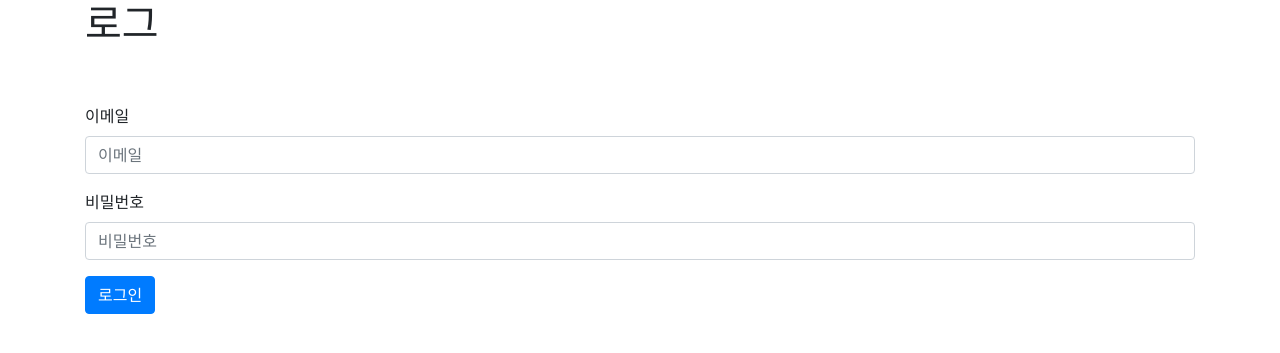
After one commit to academey/django_fc_shopping_mall, a Django app: page /login/ in a window 1280 px wide. The commit adds this page. Shown: the top 353 px of the page. Run offline with Django 3.2, Linux system fonts and the light colour scheme; some libraries are stand-ins or nearby versions.

Commit message:
Login forms & view 만들기

```diff
--- a/fc_django/fc_django/urls.py
+++ b/fc_django/fc_django/urls.py
@@ -15,11 +15,12 @@ Including another URLconf
 """
 from django.contrib import admin
 from django.urls import path
-from fcuser.views import index, RegisterView
+from fcuser.views import index, RegisterView, LoginView
 
 urlpatterns = [
     path('admin/', admin.site.urls),
     path('', index),
     path('register/', RegisterView.as_view()),
+    path('login/', LoginView.as_view()),
 
 ]
--- a/fc_django/fcuser/forms.py
+++ b/fc_django/fcuser/forms.py
@@ -1,5 +1,6 @@
 from django import forms
 from .models import Fcuser
+from django.contrib.auth.hashers import check_password, make_password
 
 
 class RegisterForm(forms.Form):
@@ -35,6 +36,39 @@ class RegisterForm(forms.Form):
             else:
                 fcuser = Fcuser(
                     email=email,
-                    password=password
+                    password=make_password(password)
                 )
                 fcuser.save()
+
+
+class LoginForm(forms.Form):
+    email = forms.EmailField(
+        error_messages={
+            'required': '이메일 입력해주세요'
+        },
+        max_length=64, label='이메일'
+    )
+    password = forms.CharField(
+        error_messages={
+            'required': '비밀번호 입력해주세요'
+        },
+        widget=forms.PasswordInput, label='비밀번호'
+    )
+
+    def clean(self):
+        cleaned_data = super().clean()
+        email = cleaned_data.get('email')
+        password = cleaned_data.get('password')
+
+        if email and password:
+            try:
+                fcuser = Fcuser.objects.get(email=email)
+            except Fcuser.DoesNotExist:
+                self.add_error('email', '해당 이메일로 가입한 유저가 없습니다.')
+                return
+
+            if not check_password(password, fcuser.password):
+                self.add_error('password', '비밀번호가 틀렸습니')
+            else:
+                self.user_id = fcuser.id
+                self.email = fcuser.email
--- a/fc_django/fcuser/templates/index.html
+++ b/fc_django/fcuser/templates/index.html
@@ -1,4 +1,5 @@
 {% extends "base.html" %}
 {% block contents %}
 Hello world
+{{ email }}
 {% endblock %}
--- /dev/null
+++ b/fc_django/fcuser/templates/login.html
@@ -0,0 +1,30 @@
+{% extends "base.html" %}
+{% block contents %}
+<div class="row">
+    <div class="col-12">
+        <h1>로그</h1>
+    </div>
+</div>
+<div class="row mt-5">
+    <div class="col-12">
+        {{error}}
+    </div>
+</div>
+<div class="row">
+    <div class="col-12">
+        <form method="POST" action="."> <!-- 현재 액션으로 POST 날림 -->
+            {% csrf_token %} <!-- 서버 전달시 csrf 공격 방지 용 -->
+            {% for field in form %}
+            <div class="form-group">
+                <label for="{{ field.id_for_label }}">{{ field.label }}</label>
+                <input type="{{ field.field.widget.input_type }}" class="form-control" id="{{ field.id_for_label }}" placeholder="{{ field.label }}" name="{{ field.name }}" />
+            </div>
+            {% if field.errors %}
+            <span style="color: red">{{ field.errors }}</span>
+            {% endif %}
+            {% endfor %}
+            <button type="submit" class="btn btn-primary">로그인</button>
+        </form>
+    </div>
+</div>
+{% endblock %}
--- a/fc_django/fcuser/views.py
+++ b/fc_django/fcuser/views.py
@@ -1,11 +1,23 @@
 from django.shortcuts import render
 from django.views.generic.edit import FormView
-from .forms import RegisterForm
+from .forms import RegisterForm, LoginForm
+
+
 def index(request):
-    return render(request, 'index.html')
+    return render(request, 'index.html', { 'email': request.session.get('user')})
 
 
 class RegisterView(FormView):
     template_name = 'register.html'
     form_class = RegisterForm
     success_url = '/'
+
+
+class LoginView(FormView):
+    template_name = 'login.html'
+    form_class = LoginForm
+    success_url = '/'
+
+    def form_valid(self, form):
+        self.request.session['user'] = form.email
+        return super().form_valid(form)
```
